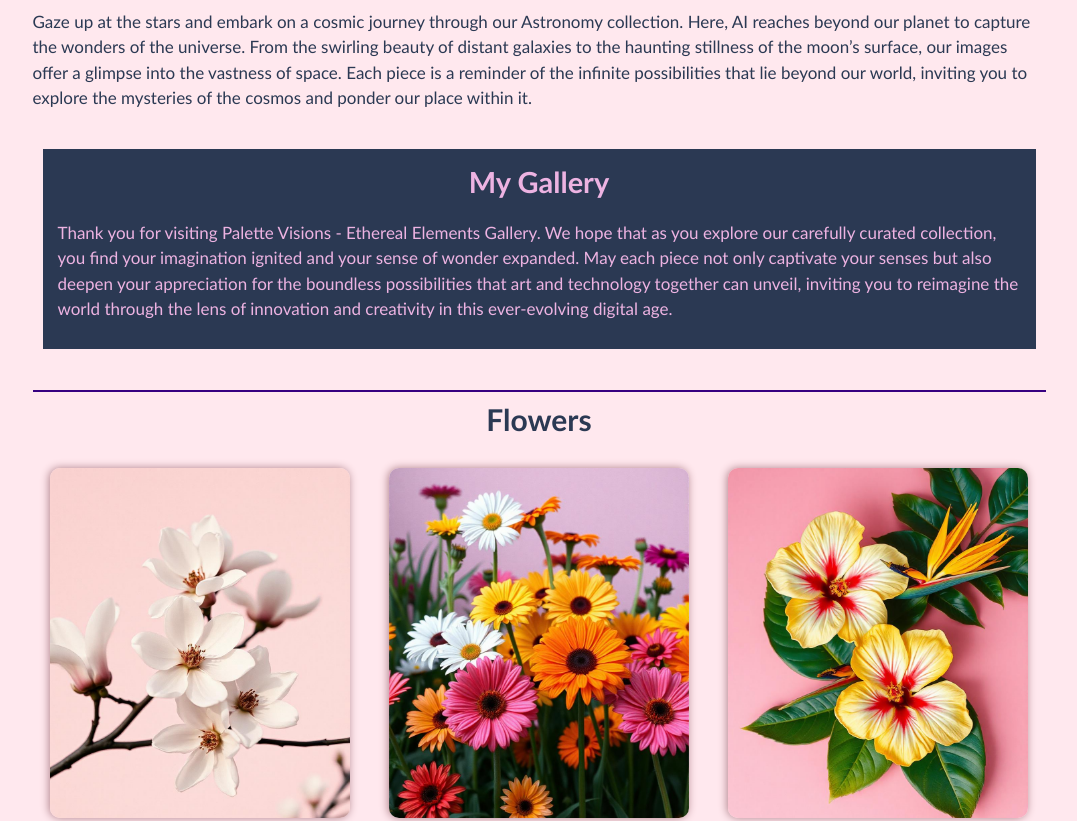
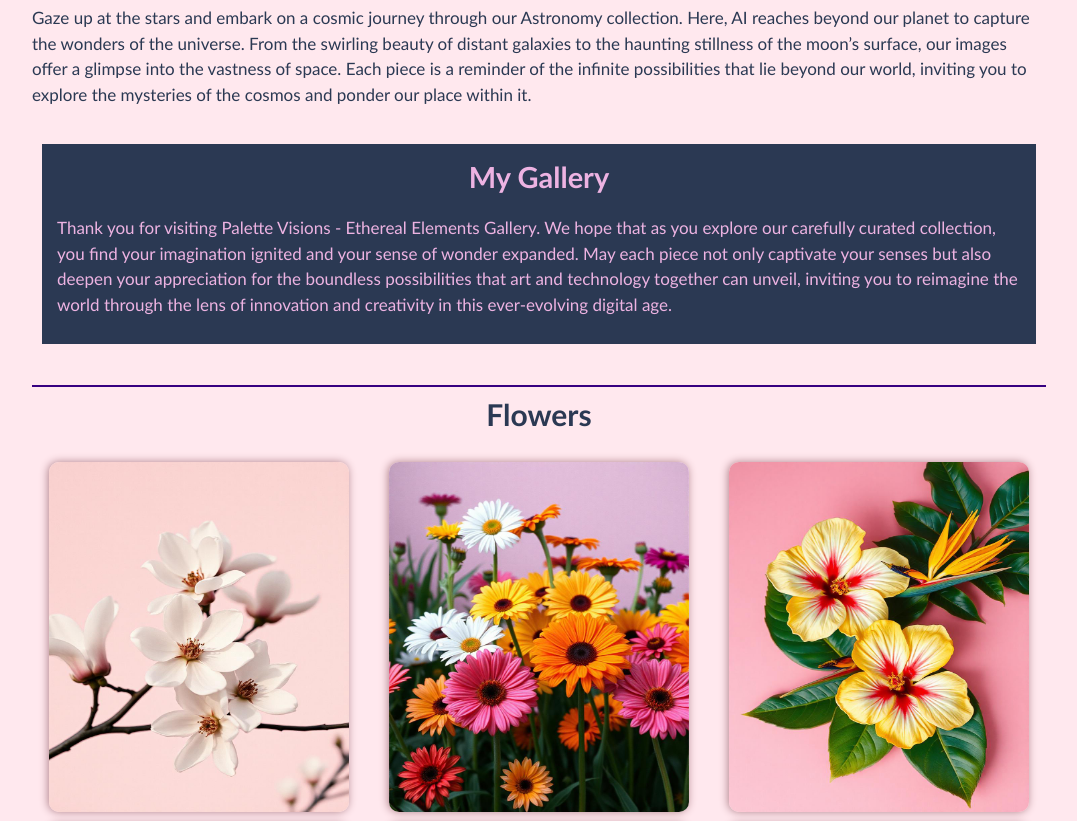
Before and after one commit to koenasarkar04/mywebsite, a plain HTML site: page index.html in a window 1280 px wide. Shown: the part 1340-2161 px from the top of the page, without its empty margins (101-1178 px from the left). Drawn offline with Linux system fonts and the light colour scheme.

Commit message:
Update width and height

```diff
--- a/hwcss/style.css
+++ b/hwcss/style.css
@@ -12,7 +12,7 @@ body{
     width:80%;
     margin:auto;
     overflow:hidden;
-    padding: 5.5px;
+    padding: 5px;
     box-sizing: border-box; /* Ensures padding is included in the width calculation */
 }
 
@@ -189,9 +189,6 @@ body{
 }
 
 .group-zero img {
-    max-width: 100%; /* Adjust width dynamically with padding space */
-    max-height: 100%; /* Ensures images scale down if they are too tall */
-    object-fit: cover;
     transition: transform 0.3s ease, filter 0.3s ease;
     box-shadow: -1px 0 8px rgb(177, 131, 139);
     border-radius: 10px;
```
